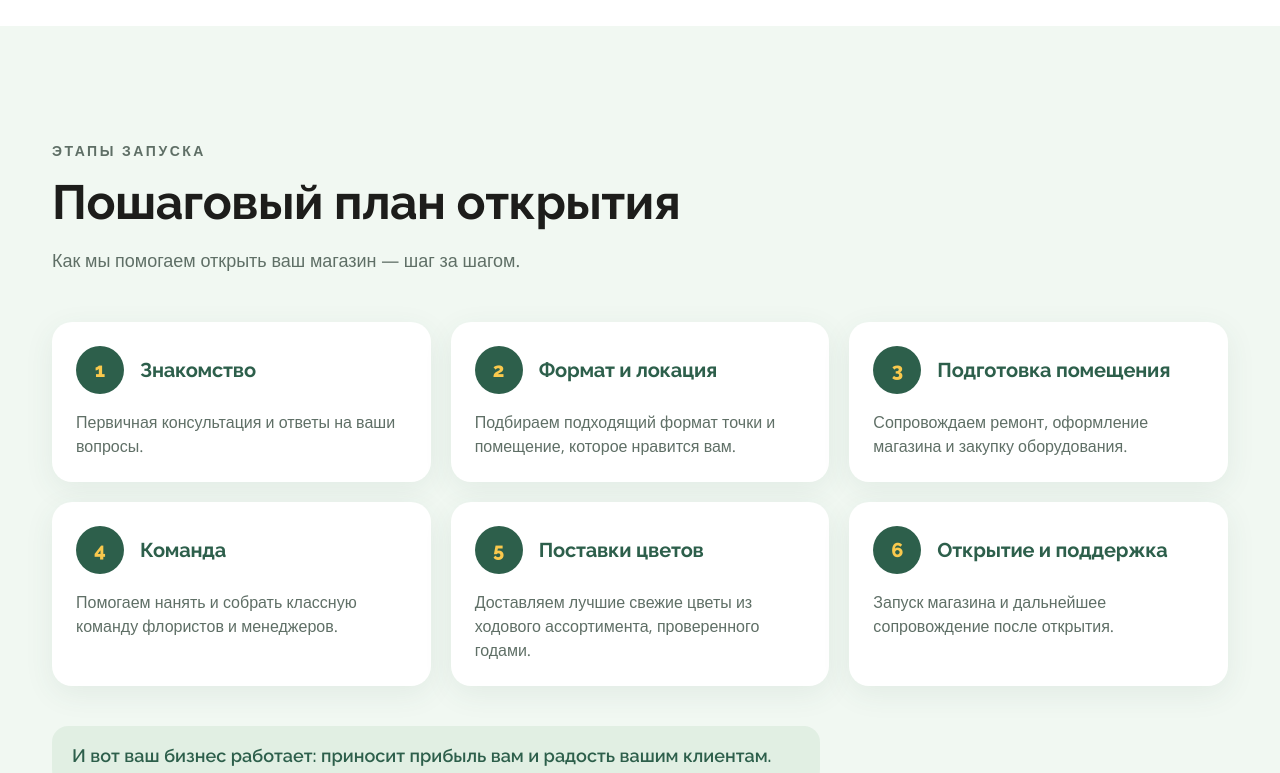
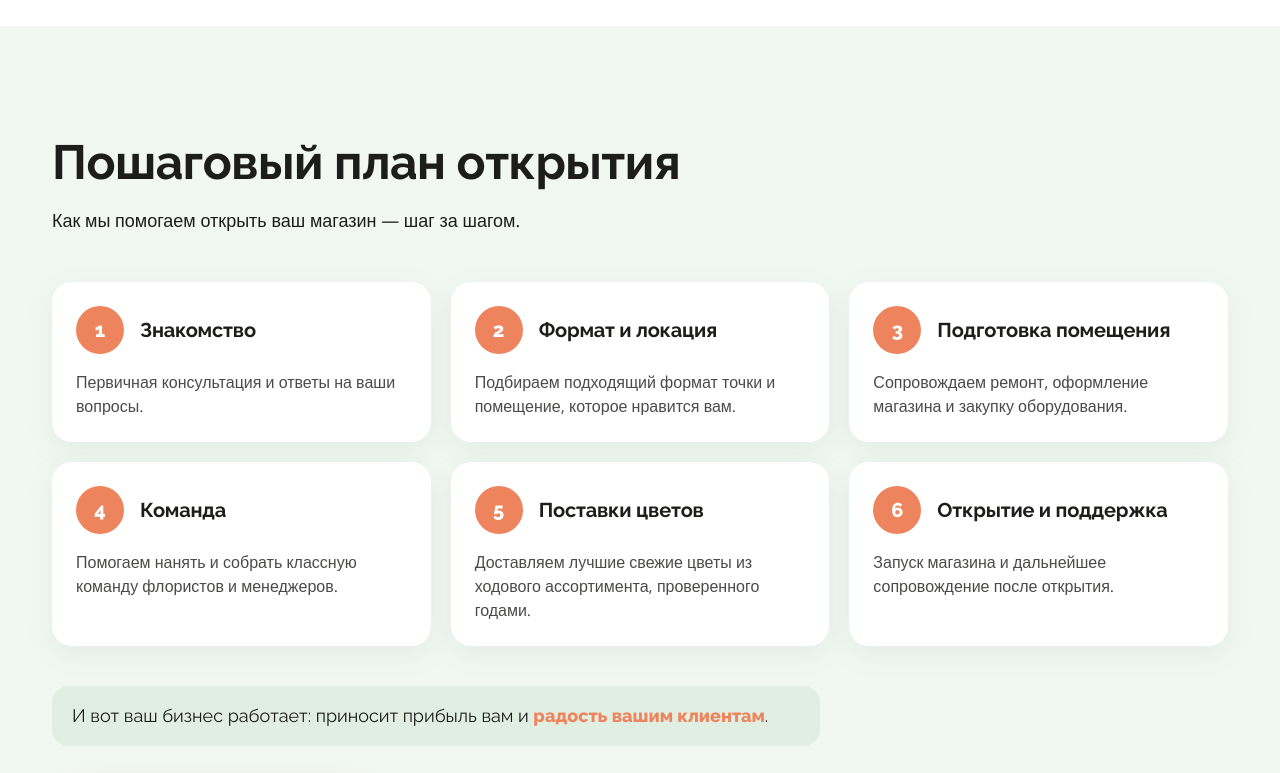
Before and after one commit to Hasler777/cvetomir-landing, a Next.js app: page / in a window 1280 px wide. Shown: the part 4820-5593 px from the top of the page. Built offline with nearby package versions, Linux system fonts and the light colour scheme; no server answers.

Commit message:
feat(steps): drop eyebrow, black headings, orange step circles, accented 'радость вашим клиентам'

```diff
--- a/components/Steps.tsx
+++ b/components/Steps.tsx
@@ -12,27 +12,29 @@ export default function Steps() {
     <section id="steps" className="bg-brand-ice py-20 md:py-28">
       <div className="container-x">
         <div className="max-w-3xl">
-          <span className="eyebrow">Этапы запуска</span>
-          <h2 className="mt-4 h-section">Пошаговый план открытия</h2>
-          <p className="subtitle mt-5">Как мы помогаем открыть ваш магазин — шаг за шагом.</p>
+          <h2 className="font-display text-3xl font-bold leading-[1.1] text-brand-ink md:text-5xl">
+            Пошаговый план открытия
+          </h2>
+          <p className="mt-5 text-base text-brand-ink md:text-lg">Как мы помогаем открыть ваш магазин — шаг за шагом.</p>
         </div>
 
         <ol className="mt-12 grid gap-5 md:grid-cols-2 lg:grid-cols-3">
           {steps.map((s, i) => (
             <li key={s.t} className="relative card">
               <div className="flex items-center gap-4">
-                <span className="inline-flex h-12 w-12 items-center justify-center rounded-full bg-brand-green font-display text-xl font-extrabold text-brand-yellow">
+                <span className="inline-flex h-12 w-12 items-center justify-center rounded-full bg-brand-coral font-display text-xl font-extrabold text-white">
                   {i + 1}
                 </span>
-                <h3 className="font-display text-xl font-bold text-brand-green">{s.t}</h3>
+                <h3 className="font-display text-xl font-bold text-brand-ink">{s.t}</h3>
               </div>
-              <p className="mt-4 text-brand-moss">{s.d}</p>
+              <p className="mt-4 text-brand-ink/80">{s.d}</p>
             </li>
           ))}
         </ol>
 
-        <p className="mt-10 max-w-3xl rounded-2xl bg-brand-mint/60 px-5 py-4 font-display text-lg font-semibold text-brand-green">
-          И вот ваш бизнес работает: приносит прибыль вам и радость вашим клиентам.
+        <p className="mt-10 max-w-3xl rounded-2xl bg-brand-mint/60 px-5 py-4 font-display text-lg text-brand-ink">
+          И вот ваш бизнес работает: приносит прибыль вам и{" "}
+          <span className="font-extrabold text-brand-coral">радость вашим клиентам</span>.
         </p>
 
         <div className="mt-8 flex flex-col gap-3 sm:flex-row">
```
